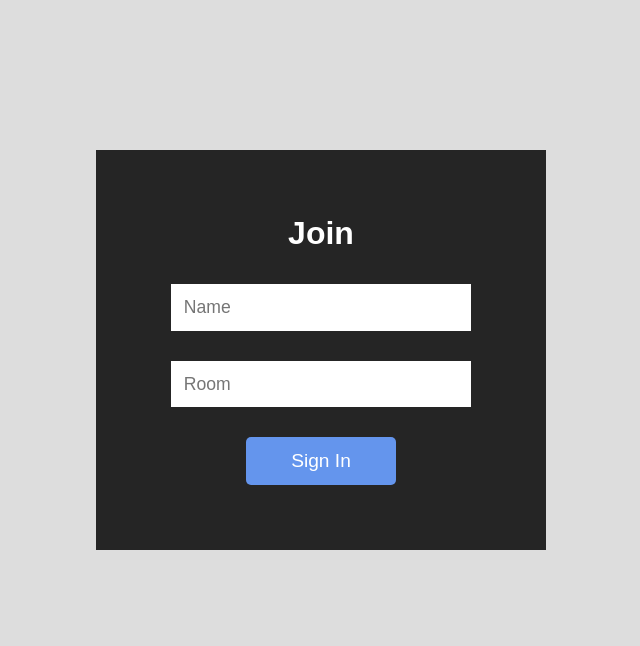
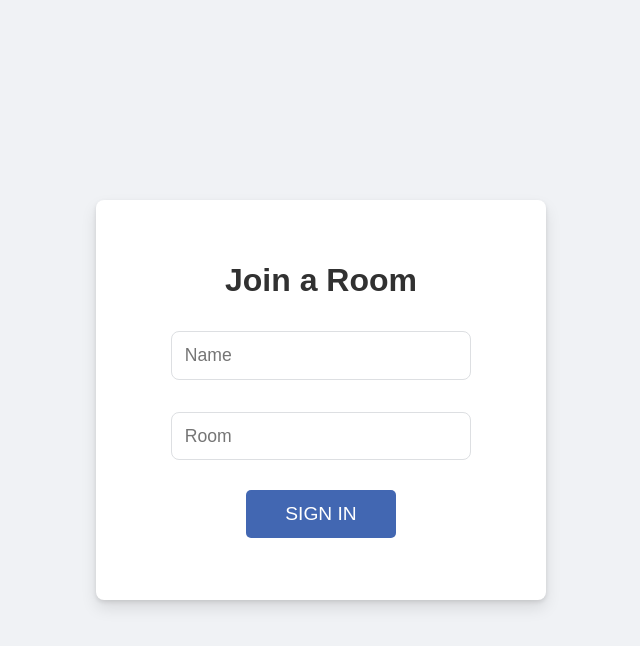
Before and after one commit to sparshsukralia/chat-app-react, a React (Create React App) app in the folder client/: page / in a window 1280 px wide. Shown: the top 646 px of the page, without its empty margins (319-959 px from the left). Built offline with nearby package versions, Linux system fonts and the light colour scheme.

Commit message:
server join

```diff
--- a/client/src/components/Chat/Chat.js
+++ b/client/src/components/Chat/Chat.js
@@ -1,6 +1,28 @@
-import React from 'react';
+import React, { useState, useEffect } from 'react';
+import queryString from "query-string";
+import io from "socket.io-client";
 
-const Chat = () => {
+let socket;
+
+const Chat = ({ location }) => {
+  const [name, setName] = useState("");
+  const [room, setRoom] = useState("");
+  const ENDPOINT = "localhost:5000";
+
+  useEffect(() => {
+    const {name, room} = queryString.parse(location.search);
+
+    socket = io(ENDPOINT);
+
+    setName(name);
+    setRoom(room);
+
+    socket.emit("join", { name, room }, ({ error }) => {
+      alert(error);
+    })
+
+  }, [ENDPOINT, location.search])
+
   return (
     <h1>Chat</h1>
   );
--- a/client/src/components/Join/Join.css
+++ b/client/src/components/Join/Join.css
@@ -2,8 +2,8 @@
   display: flex;
   justify-content: center;
   min-height: 100vh;
-  /* align-items: center; */
-  background-color: #ddd;
+  align-items: center;
+  background-color: #f0f2f5;
 }
 
 .joinInnerContainer {
@@ -12,37 +12,44 @@
   align-items: center;
   height: 400px;
   width: 450px;
-  margin-top: 150px;
   justify-content: center;
   padding: 2rem;
-  background-color: rgb(37, 37, 37);
+  background-color: #fff;
+  box-shadow: 0 2px 4px rgba(0, 0, 0, 0.1), 0 8px 16px rgba(0, 0, 0, 0.1);
+  border-radius: 8px;
 }
 
 .joinInnerContainer h1 {
-  color: #fff;
+  color: rgb(49, 49, 49);
 }
 
 .joinInput {
   padding: 0.8rem;
   margin-top: 2rem;
   width: 300px;
-  border: none;
+  border-width: 2px;
+  border-style: inset;
+  border-radius: 8px;
   outline: none;
+  border: 1px solid #dddfe2;
   font-size: 1.1rem;
-}
-
-.mt-20 {
-  margin-top: 30px;
 }
 
 .button {
   width: 150px;
   padding: 0.8rem;
+  text-decoration: none;
+  text-transform: uppercase;
   cursor: pointer;
   outline: none;
   border: none;
-  background-color: cornflowerblue;
+  margin-top: 30px;
+  background-color: #4267b2;
   color: #fff;
   font-size: 1.2rem;
   border-radius: 5px;
 }
+
+.button:hover {
+  background-color: rgb(58, 89, 146);
+}
--- a/client/src/components/Join/Join.js
+++ b/client/src/components/Join/Join.js
@@ -10,11 +10,11 @@ const Join = () => {
   return (
     <div className="joinOuterContainer">
       <div className="joinInnerContainer">
-        <h1 className="heading">Join</h1>
+        <h1 className="heading">Join a Room</h1>
         <div><input placeholder="Name" className="joinInput" type="text" onChange={(event) => setName(event.target.value)} /></div>
-        <div><input placeholder="Room" className="joinInput mt-20" type="text" onChange={(event) => setRoom(event.target.value)} /></div>
+        <div><input placeholder="Room" className="joinInput" type="text" onChange={(event) => setRoom(event.target.value)} /></div>
         <Link onClick={(event) => (!name || !room) ? event.preventDefault() : null} to={`/chat?name=${name}&room=${room}`}>
-          <button className="button mt-20" type="submit">Sign In</button>
+          <button className="button" type="submit">Sign In</button>
         </Link>
       </div>
     </div>
```
Also changed, not shown: 1 other file (tests, documents, lock files or other folders).
